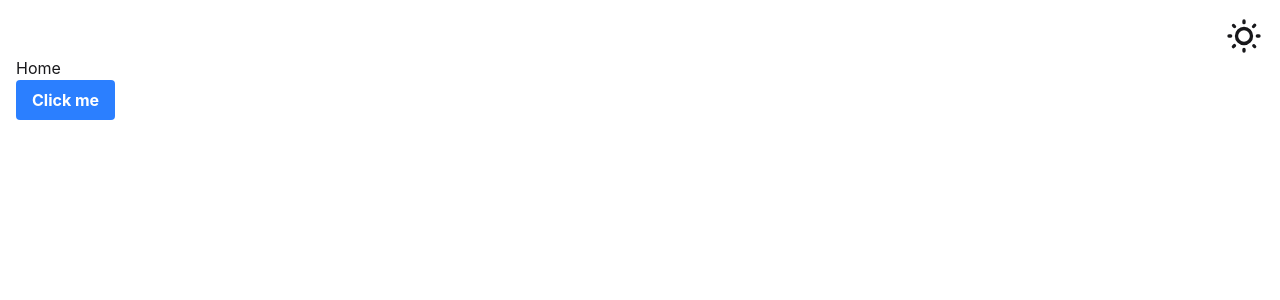
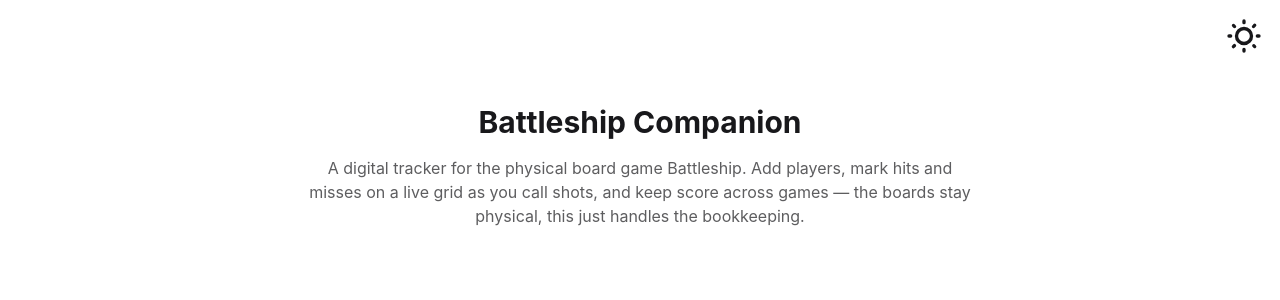
Before and after one commit to 2026-fall-applied-react/tca-battleship, a React (Vite) app: page /#/ in a window 1280 px wide. Shown: the top 300 px of the page. Built offline with nearby package versions, Linux system fonts and the light colour scheme.

Commit message:
Update Home.tsx

```diff
--- a/src/pages/Home.tsx
+++ b/src/pages/Home.tsx
@@ -1,4 +1,3 @@
-import { useNavigate } from "react-router";
 import { NavBar } from "../components/NavBar.tsx";
 
 interface HomeProps {
@@ -7,19 +6,17 @@ interface HomeProps {
 }
 
 export const Home = ({ theme, onToggleTheme }: HomeProps) => {
-    const nav = useNavigate();
-
     return (
         <>
             <NavBar theme={theme} onToggleTheme={onToggleTheme} />
-            <div>
-                <h1>Home</h1>
-                <button
-                    className="bg-blue-500 hover:bg-blue-700 text-white font-bold py-2 px-4 rounded"
-                    onClick={() => nav('/about')}
-                >
-                    Click me
-                </button>
+            <div className="max-w-2xl mx-auto text-center mt-12">
+                <h1 className="text-3xl font-bold mb-4">Battleship Companion</h1>
+                <p className="text-base-content/70">
+                    A digital tracker for the physical board game Battleship. Add
+                    players, mark hits and misses on a live grid as you call shots,
+                    and keep score across games — the boards stay physical, this
+                    just handles the bookkeeping.
+                </p>
             </div>
         </>
     );
```
